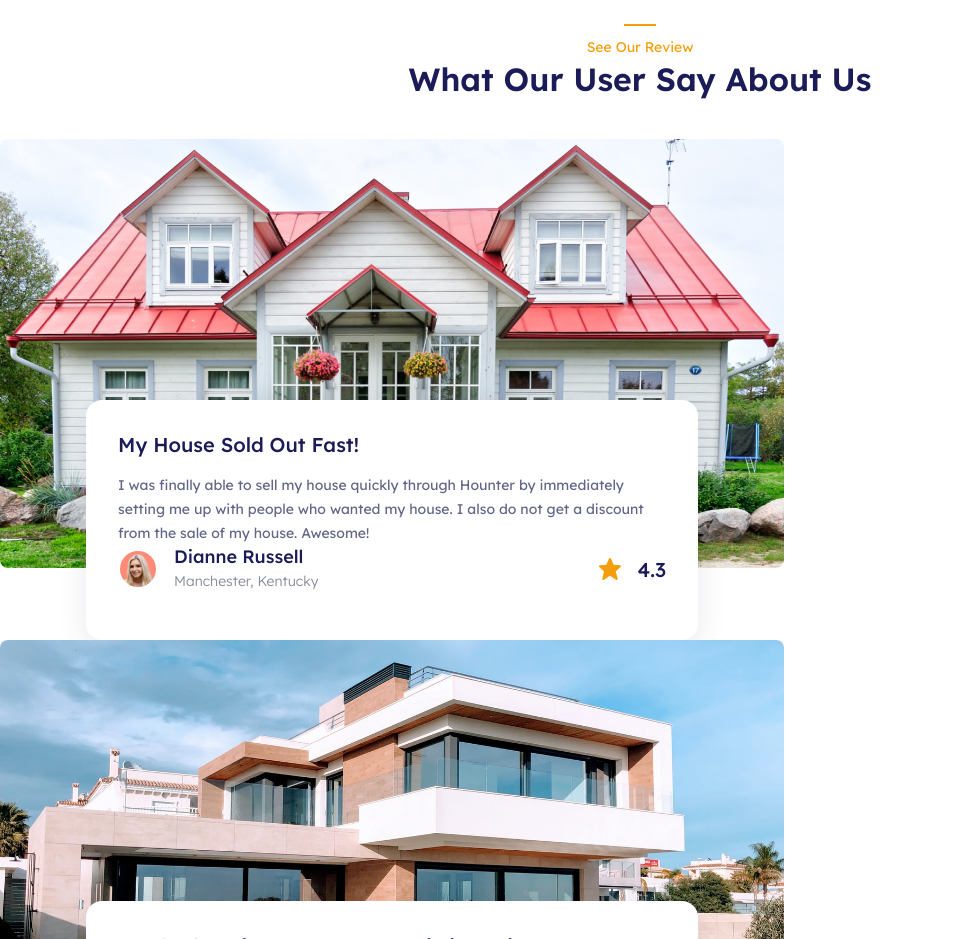
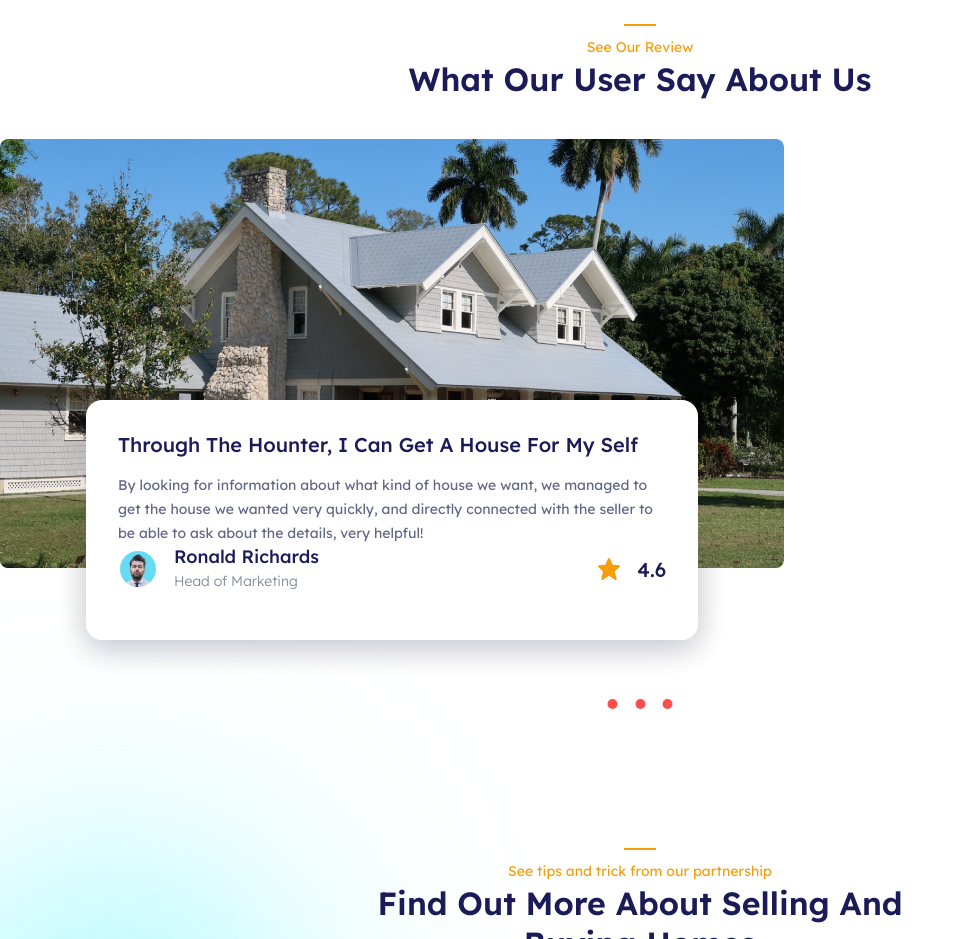
Before and after one commit to RochaDiego04/hounter, a website with bundled scripts: page index.html in a window 1280 px wide. Shown: the part 2180-3119 px from the top of the page, without its empty margins (0-964 px from the left). Built offline with nearby package versions, Linux system fonts and the light colour scheme; data requests are answered from the project's data file; files whose address does not match are found by name.

Commit message:
Adding dynamic dots for dot slider

```diff
--- a/index.html
+++ b/index.html
@@ -372,6 +372,11 @@
             </div>
           </div> -->
           <!-- .review__card -->
+          <div class="dots">
+            <div class="dots--dot"></div>
+            <div class="dots--dot"></div>
+            <div class="dots--dot"></div>
+          </div>
         </div>
       </section>
 
--- a/src/js/views/reviewCardsView.js
+++ b/src/js/views/reviewCardsView.js
@@ -1,6 +1,7 @@
 class ReviewCardsView {
   #data;
   #parentElement = document.querySelector(".dot-slider");
+  #dotsContainer = document.querySelector(".dots");
 
   render(data) {
     this.#data = data;
@@ -54,9 +55,25 @@ class ReviewCardsView {
                 </div>
               </div>
             </div>
-          </div>`;
+          </div>
+          `;
     });
+
+    // adding dots after the cards
+    const dots = this.#createDots(reviewCards.length);
+    markup.push(dots);
+
     return markup.join("");
+  }
+
+  #createDots(cardsLength) {
+    const dotsMarkup = [];
+    dotsMarkup.push('<div class="dots">');
+    for (let i = 1; i <= cardsLength; i++) {
+      dotsMarkup.push(`<button class="dots--dot"  data-slide="${i}"></button>`);
+    }
+    dotsMarkup.push("</div>");
+    return dotsMarkup.join("");
   }
 }
 
--- a/src/scss/components/_index.scss
+++ b/src/scss/components/_index.scss
@@ -16,4 +16,4 @@
 @forward "inputGroup";
 @forward "profileImage";
 
-@forward "slider";
+@forward "dot-slider";
--- /dev/null
+++ b/src/scss/components/dot-slider.scss
@@ -0,0 +1,39 @@
+.dot-slider {
+  height: 60rem;
+  position: relative;
+
+  .review__card {
+    position: absolute;
+    top: 0;
+    width: 100%;
+
+    transition: transform 1s;
+  }
+
+  .dots {
+    position: absolute;
+    bottom: 5%;
+    left: 50%;
+    transform: translateX(-50%);
+    display: flex;
+
+    &--dot {
+      border: none;
+      background-color: #ff0000;
+      opacity: 0.7;
+      height: 1rem;
+      width: 1rem;
+      border-radius: 50%;
+      margin-right: 1.75rem;
+      cursor: pointer;
+      transition: all 0.5s;
+    }
+    &--dot:last-child {
+      margin: 0;
+    }
+    .dot--active {
+      background-color: #888;
+      opacity: 1;
+    }
+  }
+}
--- a/src/scss/components/slider.scss
+++ /dev/null
@@ -1,2 +0,0 @@
-.slider {
-}
```
Also changed, not shown: dist/style.css, 1 other file.
